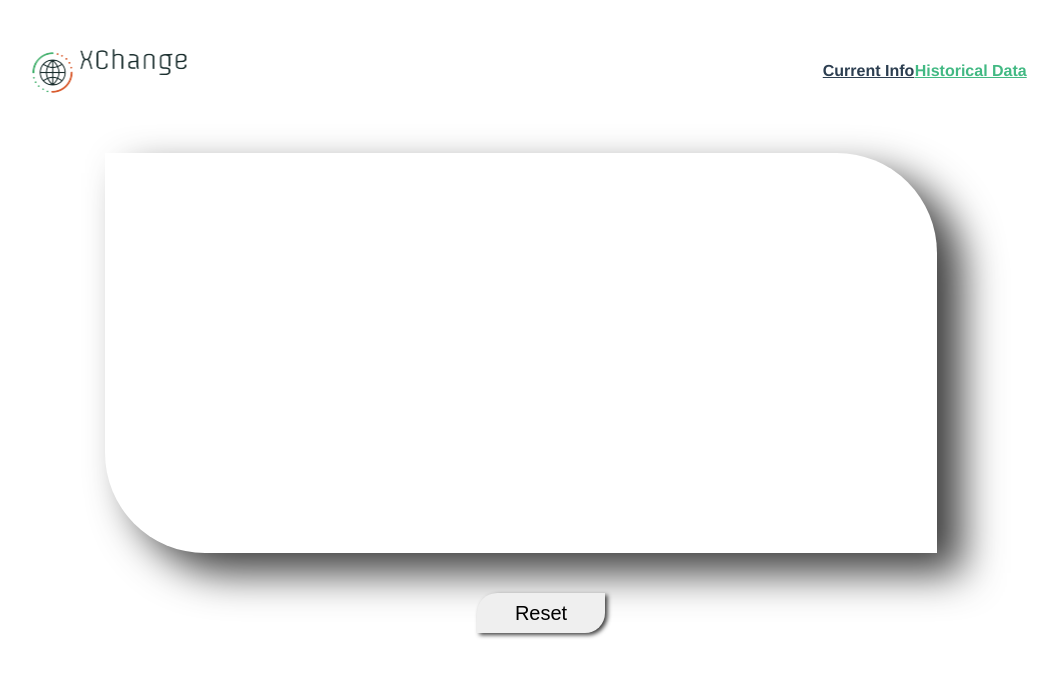
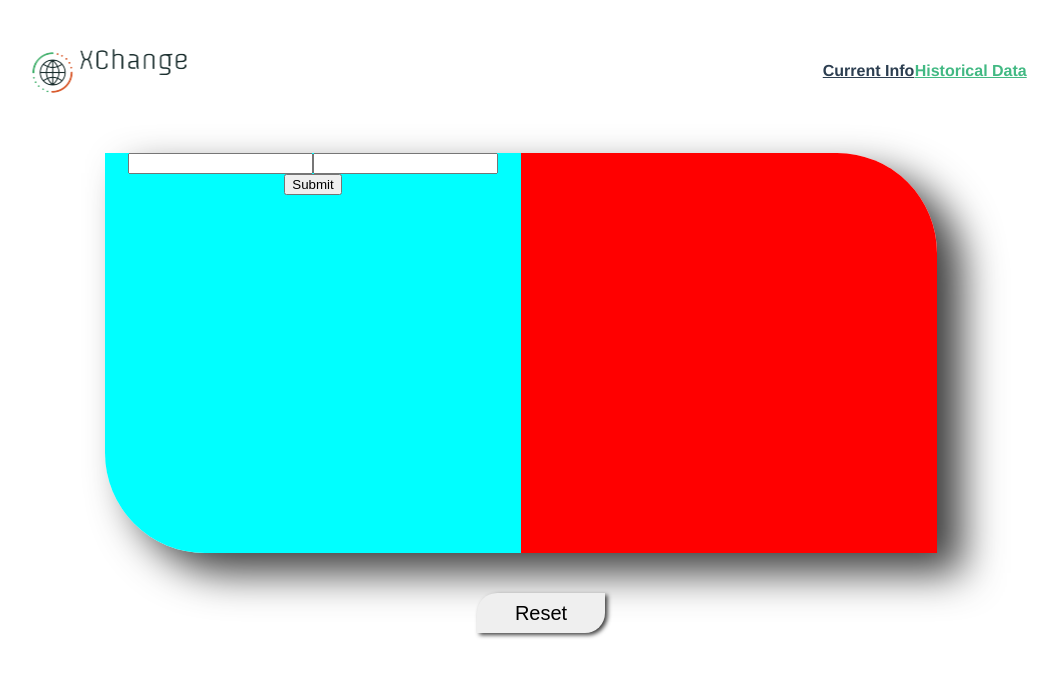
Before and after one commit to staten-island-tech/vue-api-project-frid-wang, a Vue app in the folder xchange/: page /Historical in a window 1280 px wide. Shown: the top 676 px of the page, without its empty margins (127-1185 px from the left). Built offline with nearby package versions, Linux system fonts and the light colour scheme.

Commit message:
11/10/21 End of  Class
started working on the historical data

```diff
--- a/xchange/src/components/HistoricalData.vue
+++ b/xchange/src/components/HistoricalData.vue
@@ -1,6 +1,15 @@
 <template>
   <div class="main-container">
-    <div class="exchange"></div>
+    <div class="exchange">
+      <section class="request">
+        <form>
+          <input v-model="currency" type="text" />
+          <input v-model="amount" type="text" />
+          <input v-on:click="submitTest" type="submit" />
+        </form>
+      </section>
+      <section class="response"></section>
+    </div>
     <div class="reset">
       <button class="reset-button">Reset</button>
     </div>
@@ -8,7 +17,24 @@
 </template>
 
 <script>
-export default {};
+export default {
+  data() {
+    return {
+      currency: null,
+      amount: null,
+    };
+  },
+  methods: {
+    submitTest() {
+      if (this.currency && this.amount) {
+        let test = {
+          currency: this.currency,
+          amount: this.amount,
+        };
+      }
+    },
+  },
+};
 </script>
 
 <style scoped>
@@ -19,7 +45,9 @@ export default {};
   flex-direction: column;
   align-items: center;
 }
+
 .exchange {
+  display: flex;
   width: 65vw;
   height: 50vh;
   box-shadow: 25px 20px 2.5rem #3f3f3f;
@@ -27,10 +55,12 @@ export default {};
   border-top-right-radius: 12.5vh;
   margin: 2.5vh;
 }
+
 .reset {
   width: 10vw;
   height: 5vh;
 }
+
 .reset-button {
   width: 10vw;
   height: 5vh;
@@ -41,4 +71,17 @@ export default {};
   border: none;
   font-size: 1.25rem;
 }
+
+.request {
+  height: 50vh;
+  width: 32.5vw;
+  background-color: aqua;
+  border-bottom-left-radius: 12.5vh;
+}
+.response {
+  height: 50vh;
+  width: 32.5vw;
+  background-color: red;
+  border-top-right-radius: 12.5vh;
+}
 </style>
```
